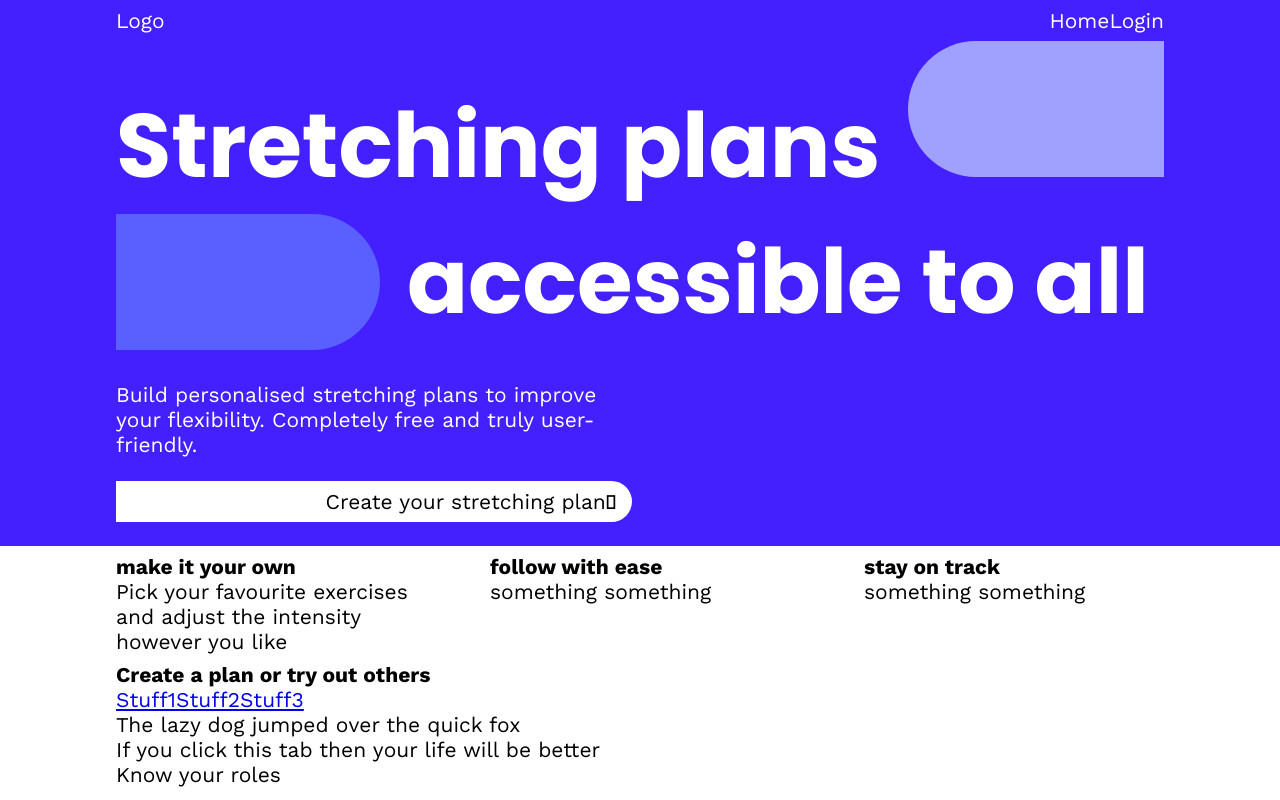
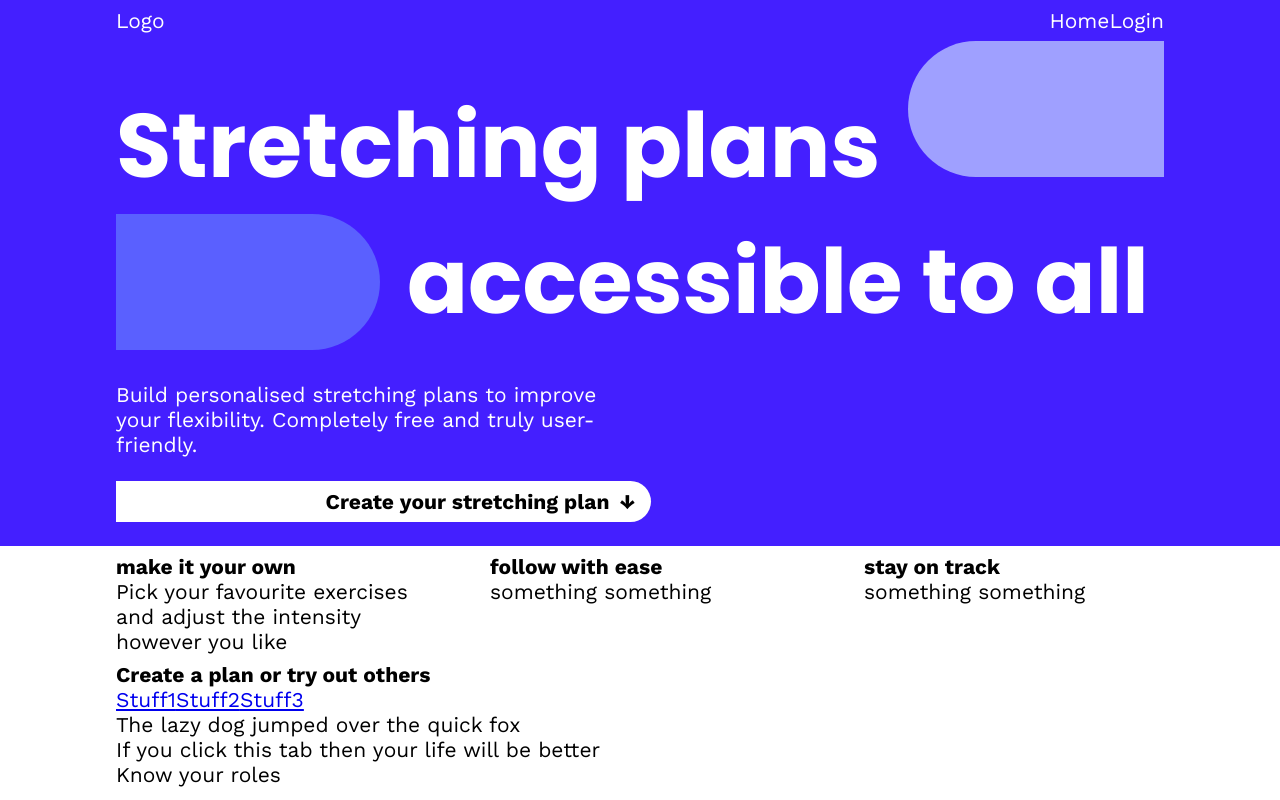
Before and after one commit to ElianeV/Bendy-Candle, a React (Create React App) app: page / in a window 1280 px wide. Built offline with nearby package versions, Linux system fonts and the light colour scheme.

Commit message:
Unicode arrow inside button

```diff
--- a/src/App.js
+++ b/src/App.js
@@ -73,10 +73,10 @@ function App() {
                         Build personalised stretching plans to improve your
                         flexibility. Completely free and truly user-friendly.
                       </p>
-                      <button>
+                      <a href="#plan-builder">
                         Create your stretching plan
-                        <span>&#2193;</span>
-                      </button>
+                        <span className="arrow">&#8595;</span>
+                      </a>
                     </section>
                   </div>
                   <section className="section features">
--- a/src/App.scss
+++ b/src/App.scss
@@ -17,6 +17,10 @@ h1 {
   max-width: 1080px;
   margin: auto;
   padding: 8px 16px 0px;
+}
+
+.arrow {
+  padding-left: 10px;
 }
 
 .hero-container {
@@ -42,12 +46,16 @@ h1 {
       margin-top: 32px;
     }
 
-    button {
-      background-color: white;
-      border: none;
+    a {
+      display: inline-block;
       margin: 24px 0;
       padding: 8px 16px 8px 20%;
+      background-color: white;
       border-radius: 0px 200px 200px 0px;
+      color: black;
+      font-weight: bold;
+      border: none;
+      text-decoration: none;
     }
   }
 
```
